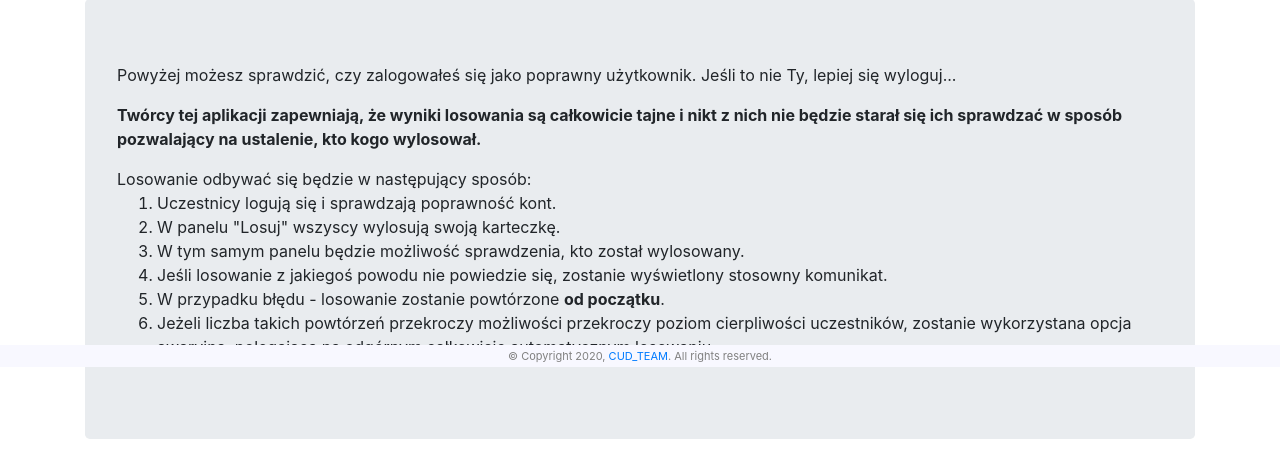
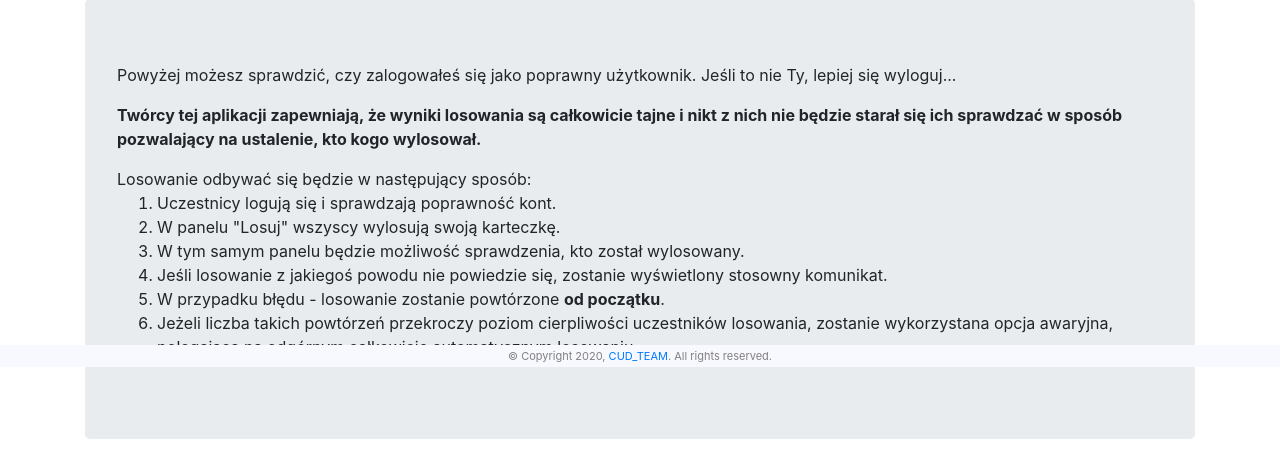
Before and after one commit to magCudak/los_szczescia, a Django app: page /profile in a window 1280 px wide. Shown: the part 433-904 px from the top of the page. Run offline with Django 3.2, Linux system fonts and the light colour scheme; a user stored in the database is signed in; data comes from the database, SQL or seed files in the repository; some libraries are stand-ins or nearby versions.

Commit message:
LOS description error

```diff
--- a/boxes/templates/profile.html
+++ b/boxes/templates/profile.html
@@ -83,7 +83,7 @@
                     <li>W przypadku błędu - losowanie zostanie powtórzone
                         <b>od początku</b>.
                     </li>
-                    <li>Jeżeli liczba takich powtórzeń przekroczy możliwości przekroczy poziom cierpliwości uczestników,
+                    <li>Jeżeli liczba takich powtórzeń przekroczy poziom cierpliwości uczestników losowania,
                         zostanie wykorzystana opcja awaryjna, polegająca na odgórnym całkowicie automatycznym losowaniu.
                     </li>
                 </ol>
```
